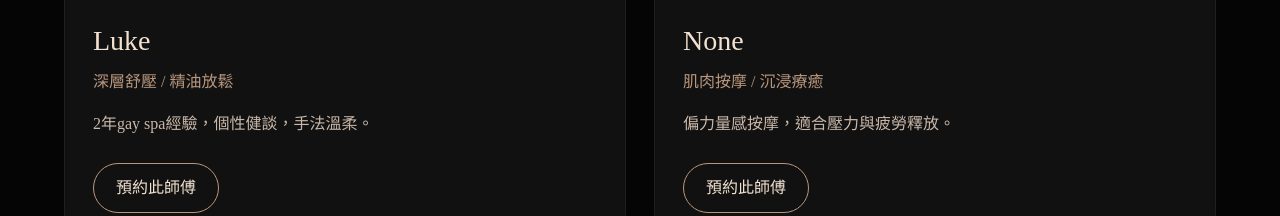
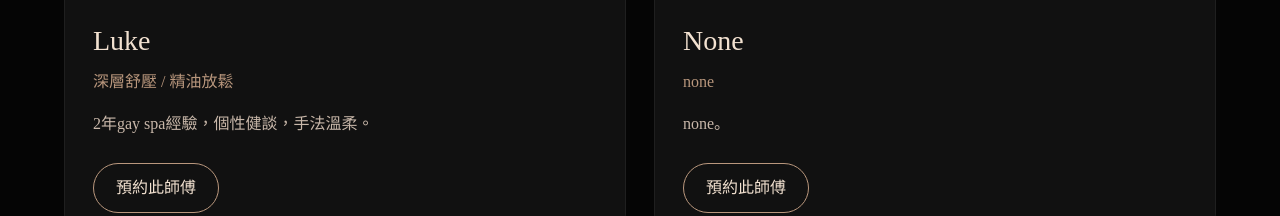
Before and after one commit to profoundroomkh/profound-room, a Next.js app: page / in a window 1280 px wide. Shown: the part 2808-3024 px from the top of the page. Built offline with nearby package versions, Linux system fonts and the light colour scheme.

Commit message:
Update page.js

```diff
--- a/app/page.js
+++ b/app/page.js
@@ -34,10 +34,10 @@ useEffect(() => {
   },
   {
     name: "None",
-    specialty: "肌肉按摩 / 沉浸療癒",
-    intro: "偏力量感按摩，適合壓力與疲勞釋放。",
+    specialty: "none",
+    intro: "none。",
     images: [
-      "https://i.ibb.co/rKJ3ZLDs/72279-B09-5-CD5-4-ACC-AE7-C-40-C5-E0-C2-D6-E7.png",
+      "/images/therapist-none",
     ],
   },
 ]
```
